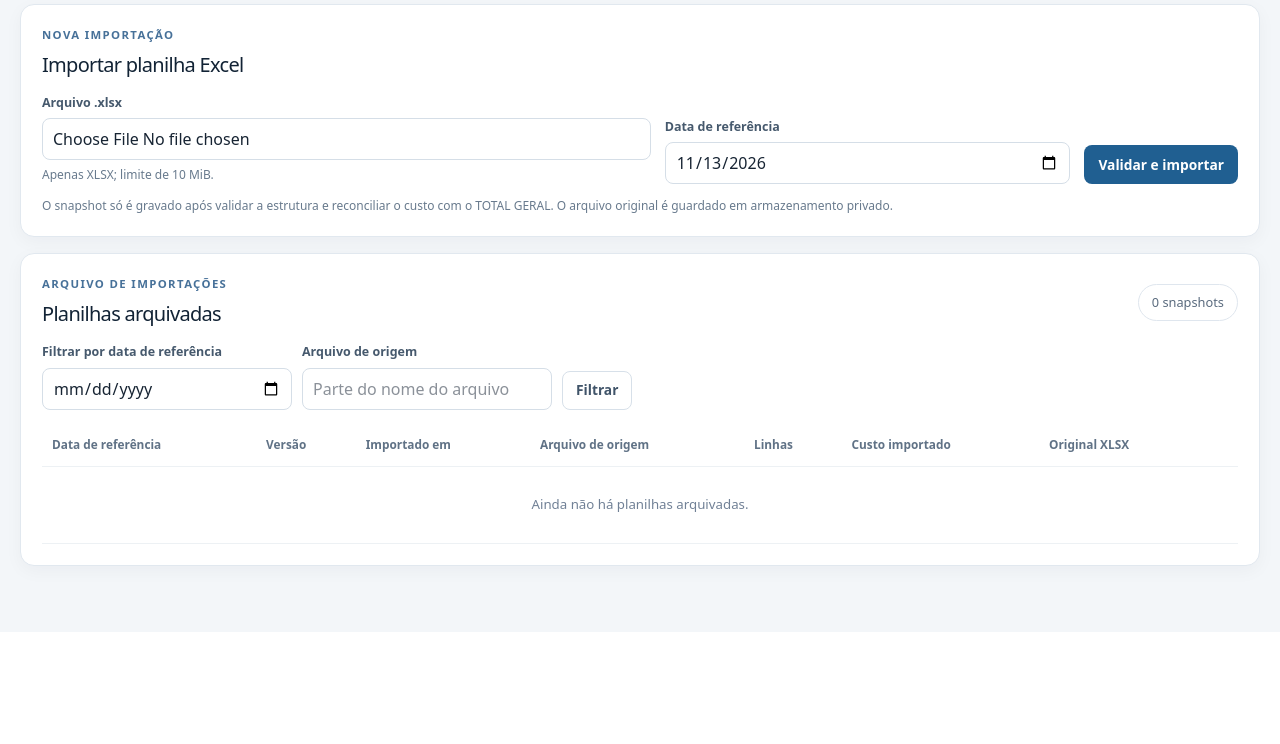
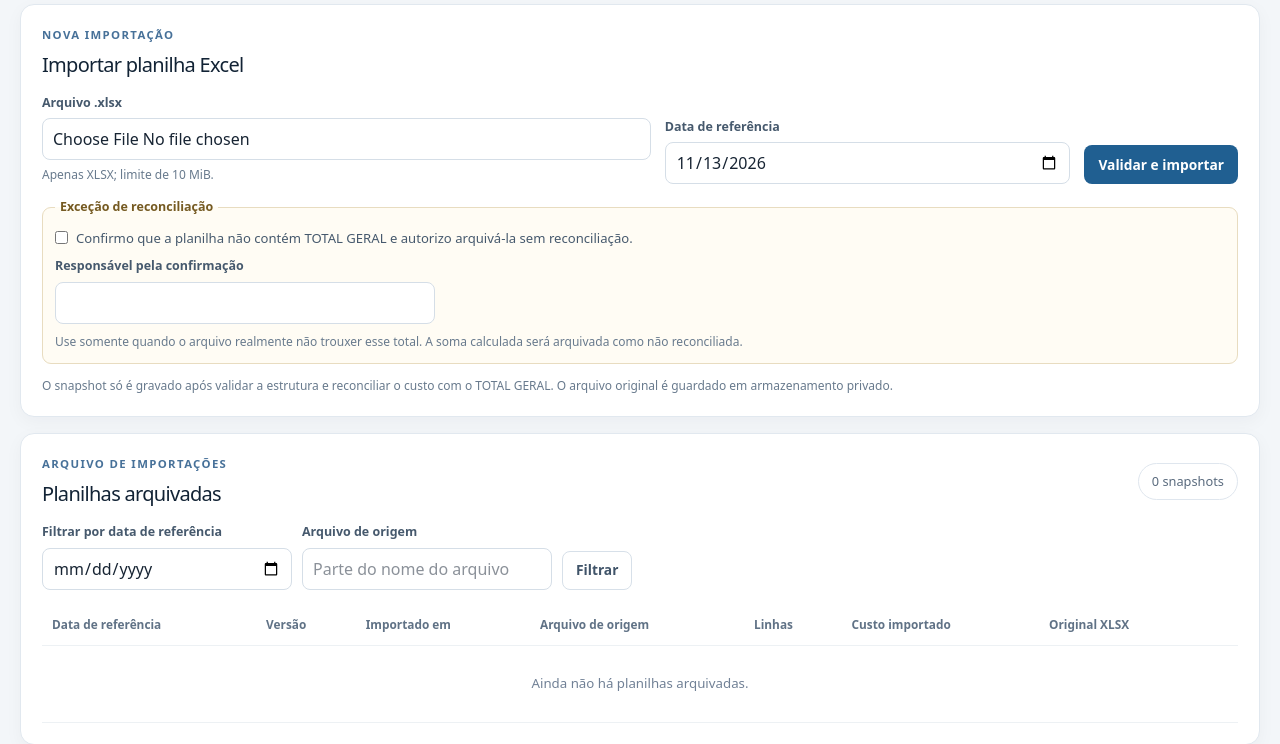
Before and after one commit to nic468/DEV95, a Laravel app: page /materials in a window 1280 px wide. Shown: the part 168-912 px from the top of the page. Before the commit the page ends 750 px from the top, so only its background shows below. Run offline with Laravel 12, Linux system fonts and the light colour scheme; data that the repository does not hold is empty; style sheets or scripts are compiled from the project's sources.

Commit message:
Atualização do código PHP e demais arquivos

```diff
--- a/app/Data/MaterialImportPreview.php
+++ b/app/Data/MaterialImportPreview.php
@@ -15,7 +15,7 @@ final readonly class MaterialImportPreview
         public string $filename,
         public string $sha256,
         public int $sourceRowCount,
-        public string $sourceTotal,
+        public ?string $sourceTotal,
         public string $importedTotal,
         public array $movements,
         public array $scraps,
--- a/app/Http/Controllers/MaterialSnapshotUploadController.php
+++ b/app/Http/Controllers/MaterialSnapshotUploadController.php
@@ -4,7 +4,6 @@ namespace App\Http\Controllers;
 
 use App\Data\MaterialImportPreview;
 use App\Exceptions\MaterialImportException;
-use App\Models\UploadSnapshot;
 use App\Services\MaterialSnapshotImporter;
 use Carbon\CarbonImmutable;
 use Illuminate\Http\RedirectResponse;
@@ -26,6 +25,8 @@ class MaterialSnapshotUploadController extends Controller
         $validated = $request->validate([
             'file' => ['required', 'file', 'extensions:xlsx', 'max:'.$maxKilobytes],
             'reference_date' => ['required', 'date_format:Y-m-d'],
+            'allow_missing_total' => ['sometimes', 'accepted'],
+            'confirmed_by' => ['nullable', 'required_if:allow_missing_total,1', 'string', 'max:256'],
         ], [
             'file.required' => 'Selecione uma planilha .xlsx.',
             'file.file' => 'O arquivo enviado não pôde ser lido.',
@@ -33,6 +34,10 @@ class MaterialSnapshotUploadController extends Controller
             'file.max' => 'O arquivo excede o limite de '.$maxKilobytes.' KB.',
             'reference_date.required' => 'Informe a data de referência.',
             'reference_date.date_format' => 'A data de referência deve estar no formato AAAA-MM-DD.',
+            'allow_missing_total.accepted' => 'Confirme explicitamente a importação sem TOTAL GERAL.',
+            'confirmed_by.required_if' => 'Informe quem confirmou a importação sem TOTAL GERAL.',
+            'confirmed_by.string' => 'O nome do responsável deve ser texto.',
+            'confirmed_by.max' => 'O nome do responsável não pode exceder 256 caracteres.',
         ]);
 
         /** @var UploadedFile $uploadedFile */
@@ -46,7 +51,11 @@ class MaterialSnapshotUploadController extends Controller
         }
 
         try {
-            $preview = $importer->preview($temporaryPath, $uploadedFile->getClientOriginalName());
+            $preview = $importer->preview(
+                $temporaryPath,
+                $uploadedFile->getClientOriginalName(),
+                isset($validated['allow_missing_total'])
+            );
         } catch (MaterialImportException $exception) {
             throw ValidationException::withMessages(['file' => $exception->getMessage()]);
         }
@@ -66,7 +75,12 @@ class MaterialSnapshotUploadController extends Controller
                 throw new RuntimeException('Não foi possível arquivar o arquivo original.');
             }
 
-            $snapshot = $importer->store($preview, $referenceDate, $sourceFilePath);
+            $snapshot = $importer->store(
+                $preview,
+                $referenceDate,
+                $sourceFilePath,
+                $validated['confirmed_by'] ?? null
+            );
             $snapshotStored = true;
         } catch (MaterialImportException $exception) {
             throw ValidationException::withMessages(['file' => $exception->getMessage()]);
@@ -99,6 +113,13 @@ class MaterialSnapshotUploadController extends Controller
     {
         $warnings = $preview->warnings;
 
+        if ($preview->sourceTotal === null) {
+            $warnings[] = sprintf(
+                'TOTAL GERAL ausente: custo das linhas R$ %s. O snapshot foi arquivado sem reconciliação.',
+                number_format((float) $preview->importedTotal, 2, ',', '.')
+            );
+        }
+
         if ($preview->newCostCenters !== []) {
             $warnings[] = 'Novos centros de custo cadastrados: '.implode(', ', $preview->newCostCenters).'.';
         }
--- a/app/Services/SnapshotMovementCorrectionService.php
+++ b/app/Services/SnapshotMovementCorrectionService.php
@@ -12,6 +12,7 @@ class SnapshotMovementCorrectionService
 {
     public function __construct(
         private readonly SnapshotScrapSynchronizer $scraps,
+        private readonly ScrapPointingService $pointings,
         private readonly SnapshotMetricCalculator $metrics
     ) {}
 
@@ -44,6 +45,7 @@ class SnapshotMovementCorrectionService
             ]);
 
             $this->scraps->synchronize((int) $source->snapshot_id);
+            $this->pointings->assertActivePointingsWithinAvailableArea((int) $source->snapshot_id);
             $this->metrics->rebuild((int) $source->snapshot_id);
 
             return $correction;
--- a/resources/css/app.css
+++ b/resources/css/app.css
@@ -348,6 +348,55 @@ button:focus-visible {
 .form-help {
     color: #687a8d;
     font-size: .75rem;
+}
+
+.upload-exception {
+    display: grid;
+    grid-column: 1 / -1;
+    gap: 9px;
+    margin: 0;
+    border: 1px solid #e8dcc0;
+    border-radius: 9px;
+    background: #fffcf4;
+    padding: 12px;
+}
+
+.upload-exception legend {
+    padding: 0 5px;
+    color: #755a22;
+    font-size: .78rem;
+    font-weight: 700;
+}
+
+.upload-exception-confirm {
+    display: flex;
+    align-items: flex-start;
+    gap: 8px;
+    color: #46596d;
+    font-size: .82rem;
+    line-height: 1.45;
+}
+
+.upload-exception-confirm input {
+    flex: 0 0 auto;
+    margin: 2px 0 0;
+}
+
+.upload-exception .upload-field {
+    max-width: 380px;
+}
+
+.reconciliation-status-badge {
+    display: block;
+    width: fit-content;
+    margin-top: 5px;
+    border-radius: 999px;
+    background: #fff3d6;
+    color: #755a22;
+    font-size: .68rem;
+    font-weight: 700;
+    padding: 3px 8px;
+    white-space: normal;
 }
 
 .field-error {
--- a/resources/views/materials/index.blade.php
+++ b/resources/views/materials/index.blade.php
@@ -76,6 +76,38 @@
                 <div class="upload-submit">
                     <button class="button button-primary" type="submit">Validar e importar</button>
                 </div>
+                <fieldset class="upload-exception">
+                    <legend>Exceção de reconciliação</legend>
+                    <label class="upload-exception-confirm">
+                        <input
+                            name="allow_missing_total"
+                            type="checkbox"
+                            value="1"
+                            @checked(old('allow_missing_total') === '1')
+                        >
+                        Confirmo que a planilha não contém TOTAL GERAL e autorizo arquivá-la sem reconciliação.
+                    </label>
+                    @error('allow_missing_total')
+                        <span class="field-error">{{ $message }}</span>
+                    @enderror
+                    <div class="upload-field">
+                        <label for="confirmed-by">Responsável pela confirmação</label>
+                        <input
+                            id="confirmed-by"
+                            name="confirmed_by"
+                            type="text"
+                            maxlength="256"
+                            value="{{ old('confirmed_by') }}"
+                            autocomplete="name"
+                        >
+                        @error('confirmed_by')
+                            <span class="field-error">{{ $message }}</span>
+                        @enderror
+                    </div>
+                    <p class="form-help">
+                        Use somente quando o arquivo realmente não trouxer esse total. A soma calculada será arquivada como não reconciliada.
+                    </p>
+                </fieldset>
             </form>
             <p class="form-help">
                 O snapshot só é gravado após validar a estrutura e reconciliar o custo com o TOTAL GERAL.
@@ -134,7 +166,12 @@
                                 <td>{{ $snapshot->imported_at->setTimezone('America/Sao_Paulo')->format('d/m/Y H:i') }}</td>
                                 <td class="filename-cell" title="{{ $snapshot->filename }}">{{ $snapshot->filename }}</td>
                                 <td>{{ number_format($snapshot->row_count, 0, ',', '.') }}</td>
-                                <td>R$ {{ number_format((float) $snapshot->imported_total, 2, ',', '.') }}</td>
+                                <td>
+                                    R$ {{ number_format((float) $snapshot->imported_total, 2, ',', '.') }}
+                                    @if ($snapshot->reconciliation_status === 'source_total_missing')
+                                        <span class="reconciliation-status-badge">Sem TOTAL GERAL — não reconciliado</span>
+                                    @endif
+                                </td>
                                 <td>
                                     @if ($snapshot->source_file_path)
                                         <a class="text-button"
```
Also changed, not shown: app/Services/MaterialSnapshotImporter.php (+40 -11 lines), app/Services/ScrapPointingService.php (+67 -2 lines), app/Services/SnapshotExcelExporter.php (+10 -1 lines), tests/Feature/MaterialControlMigrationCompilationTest.php (+23 -0 lines), tests/Feature/MaterialSnapshotRevisionsIntegrationTest.php (+29 -1 lines), tests/Feature/MaterialSnapshotUploadTest.php (+104 -11 lines), tests/Unit/MaterialSnapshotImporterTest.php (+58 -6 lines), README.md, database/migrations/2026_11_13_000002_allow_missing_source_total_for_snapshots.php (added).
